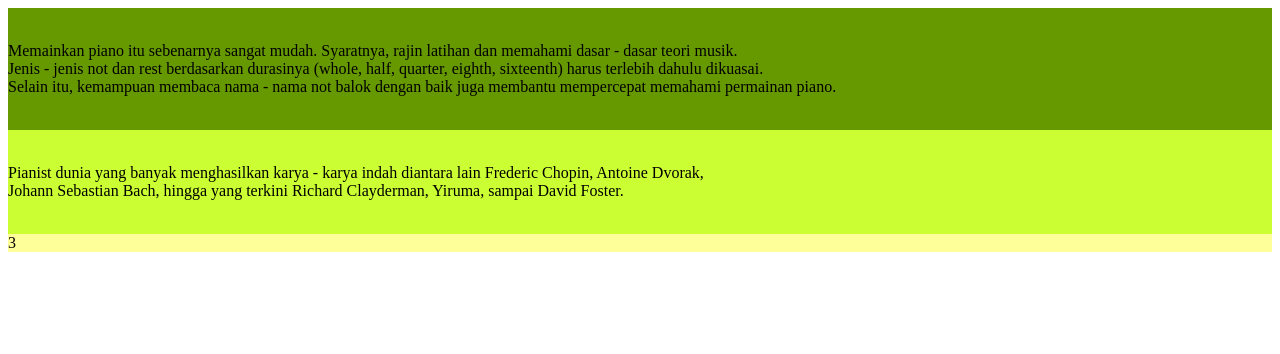
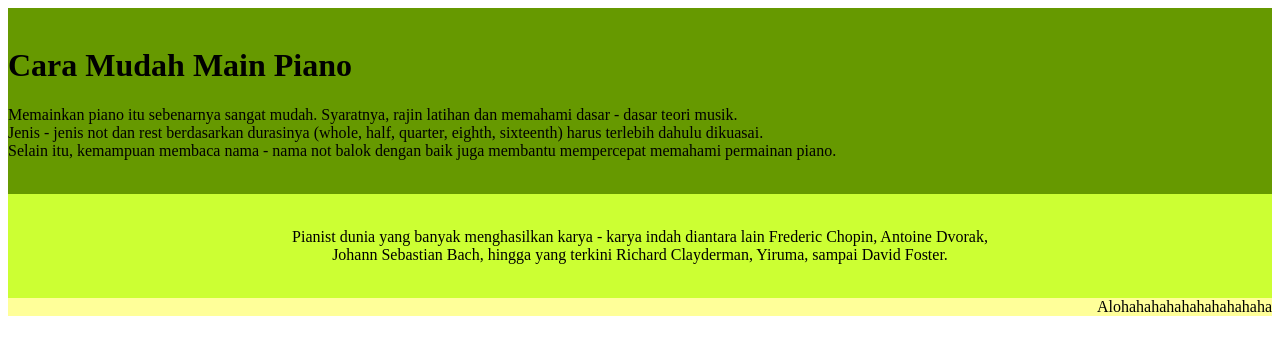
Before and after one commit to bundamazaya/bundamazaya.github.io, a plain HTML site: page baru.html in a window 1280 px wide. Drawn offline with Linux system fonts and the light colour scheme.

Commit message:
Update baru.html

```diff
--- a/baru.html
+++ b/baru.html
@@ -3,14 +3,15 @@
 <head><title>Latihan Div</title>
 <style>
 .div1 {background-color:#669900;}
-.div2 {background-color:#CCFF33;}
-.div3 {background-color:#FFFF99;}
+.div2 {background-color:#CCFF33;text-align:center;}
+.div3 {background-color:#FFFF99;text-align:right;}
 
 </style>
 </head>
 <body>
 <div class="div1">
   <br>
+  <h1>Cara Mudah Main Piano</h1>
   <p>
     Memainkan piano itu sebenarnya sangat mudah. Syaratnya, rajin latihan dan memahami dasar - dasar teori musik.<br>
     Jenis - jenis not dan rest berdasarkan durasinya (whole, half, quarter, eighth, sixteenth) harus terlebih dahulu dikuasai.<br>
@@ -24,6 +25,6 @@
     Johann Sebastian Bach, hingga yang terkini Richard Clayderman, Yiruma, sampai David Foster.
   </p><br>
 </div>
-<div class="div3">3</div>
+<div class="div3">Alohahahahahahahahahaha</div>
 </body>
 </html>
```
